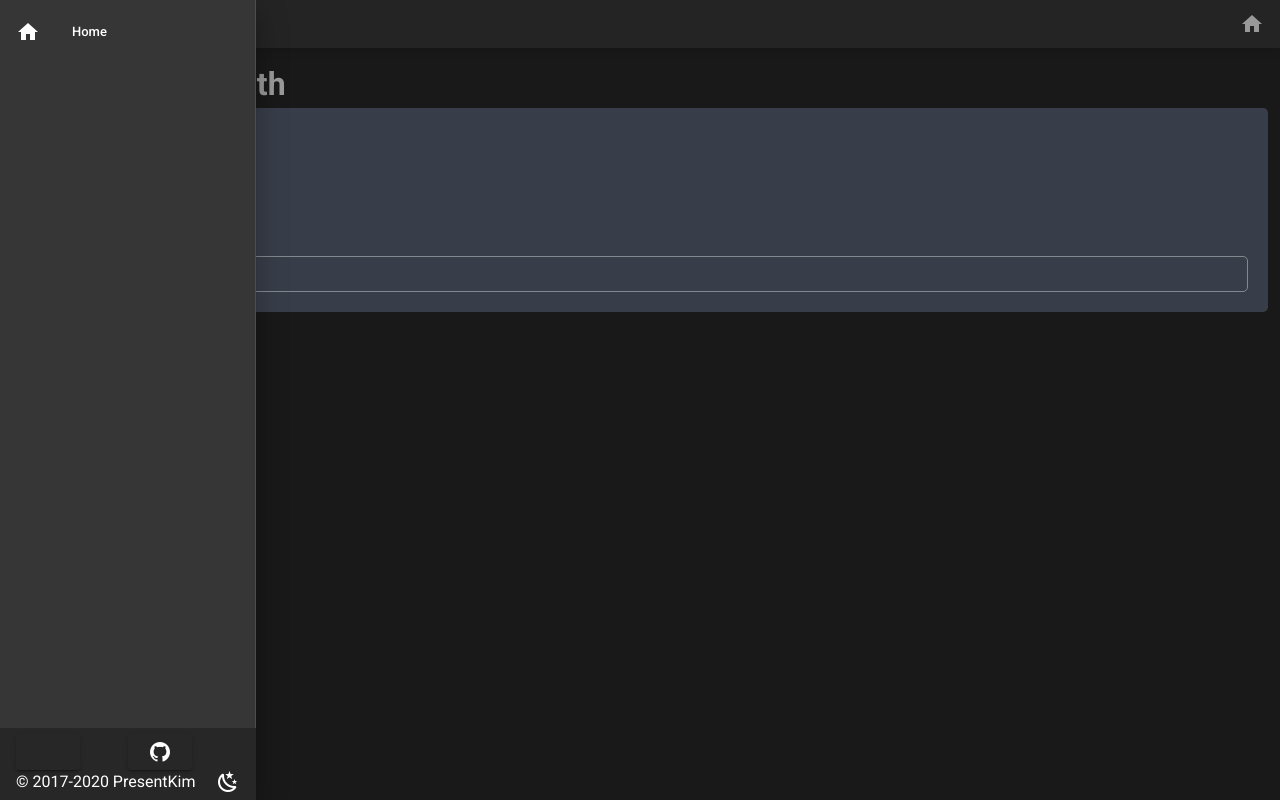
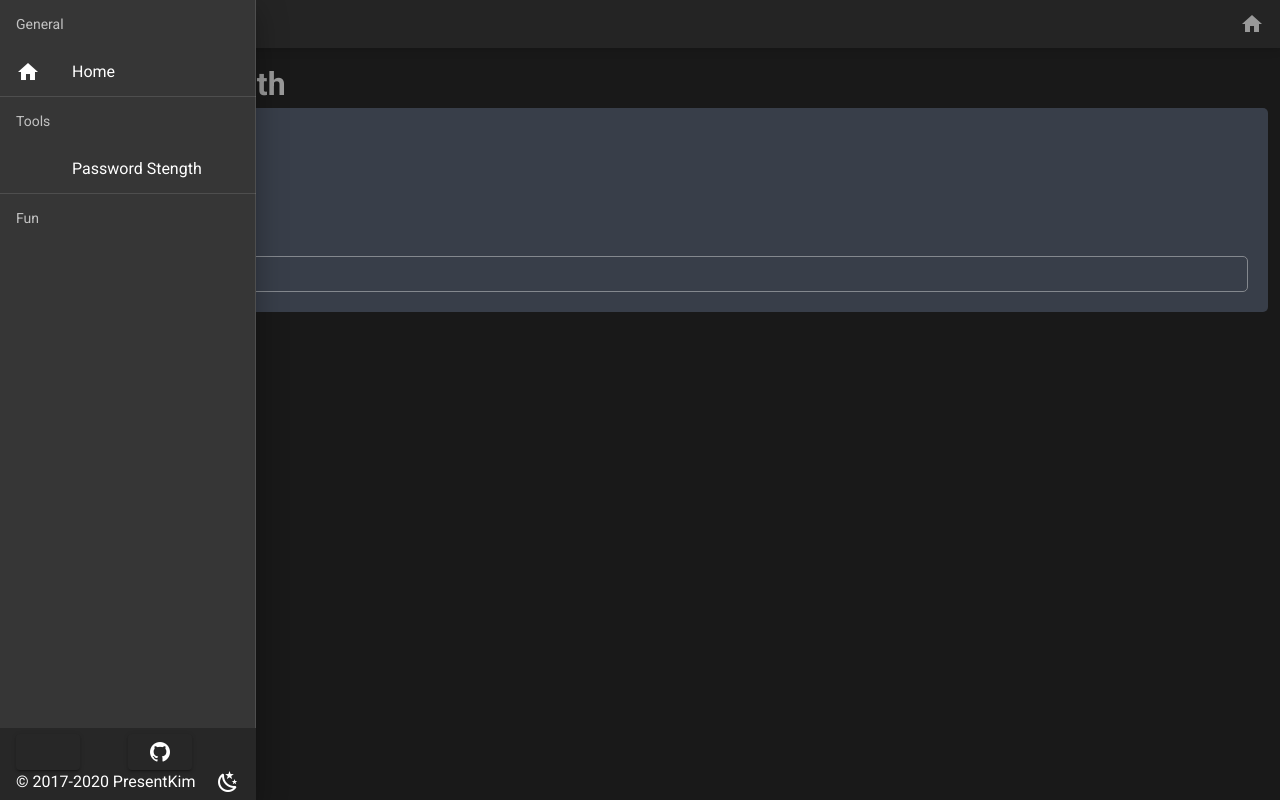
Before and after one commit to PresentKim/_pages_vue2, a Vue app: page /tools/passwordstength in a window 1280 px wide. Both pictures are taken after a click on the button 28 px from the left and 24 px from the top of the page. Built offline with nearby package versions, Linux system fonts and the light colour scheme.

Commit message:
:zap: Update navigation - Add subtitles (General, Tools, Fun) - Divid items by subtitle category - Add tools/passwordstength

```diff
--- a/src/components/core/Navigation.vue
+++ b/src/components/core/Navigation.vue
@@ -1,6 +1,7 @@
 <template>
     <v-navigation-drawer v-model="drawer" app clipped temporary>
-        <v-list dense>
+        <v-list flat subheader>
+            <v-subheader>General</v-subheader>
             <v-list-item to="/">
                 <v-list-item-action>
                     <v-icon>mdi-home</v-icon>
@@ -9,6 +10,20 @@
                     <v-list-item-title>Home</v-list-item-title>
                 </v-list-item-content>
             </v-list-item>
+            <v-divider />
+            <v-spacer />
+            <v-subheader>Tools</v-subheader>
+            <v-list-item to="/tools/passwordstength">
+                <v-list-item-action>
+                    <v-icon>mdi-textbox-lock</v-icon>
+                </v-list-item-action>
+                <v-list-item-content>
+                    <v-list-item-title>Password Stength</v-list-item-title>
+                </v-list-item-content>
+            </v-list-item>
+            <v-divider />
+            <v-spacer />
+            <v-subheader>Fun</v-subheader>
         </v-list>
         <Footer />
     </v-navigation-drawer>
```
